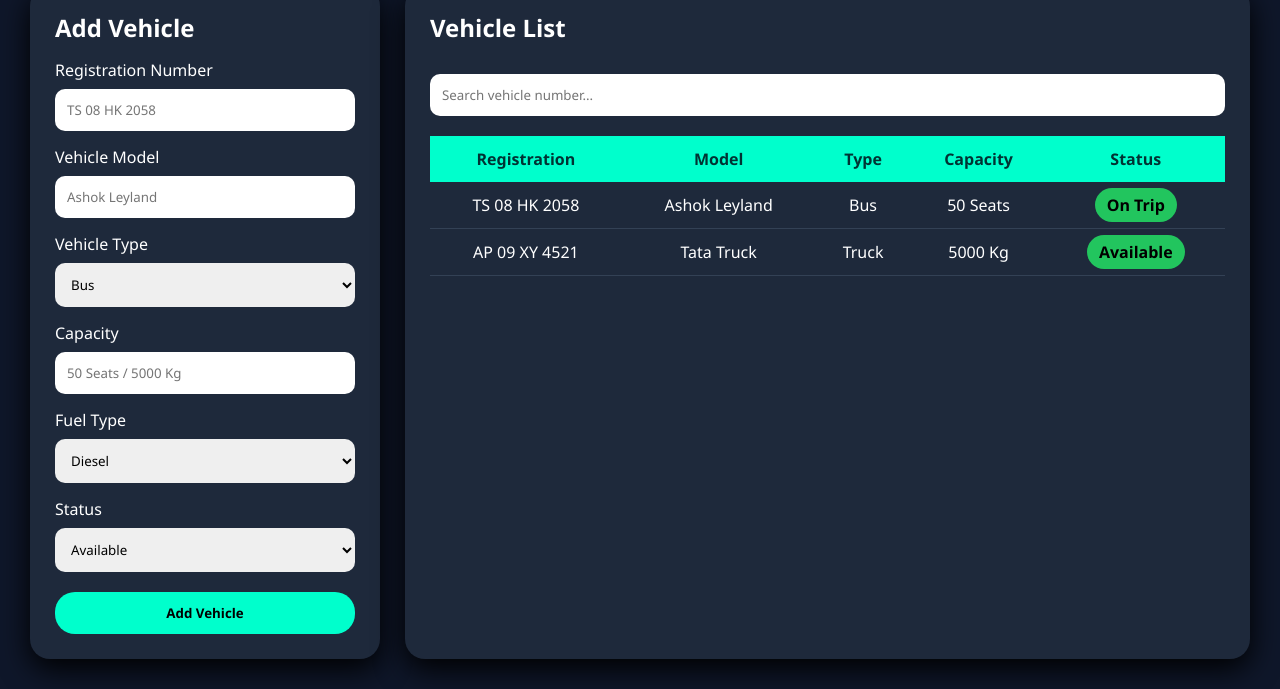
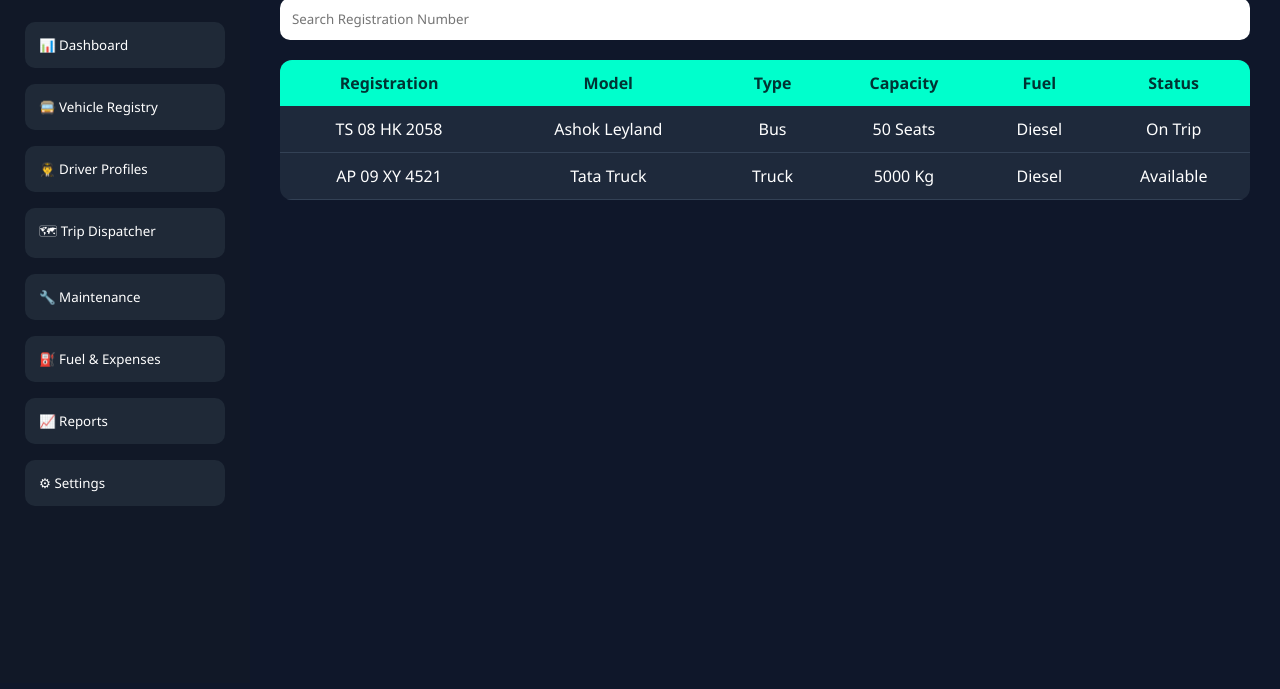
Before and after one commit to brithvik8/Odoo-hackathon-2026, a plain HTML site: page vehicle_reg.html in a window 1280 px wide. Shown: the part 117-806 px from the top of the page. Drawn offline with Linux system fonts and the light colour scheme.

Commit message:
Refactor vehicle registration HTML structure and styles

```diff
--- a/vehicle_reg.html
+++ b/vehicle_reg.html
@@ -1,636 +1,69 @@
 <!DOCTYPE html>
 <html>
-
 <head>
-
+<meta charset="UTF-8">
 <title>TransitOps Vehicle Registry</title>
-
-
 <style>
-
-
-*{
-
-margin:0;
-padding:0;
-box-sizing:border-box;
-font-family:'Segoe UI',sans-serif;
-
+*{margin:0;padding:0;box-sizing:border-box;font-family:'Segoe UI',sans-serif}
+body{background:#0f172a;color:#fff}
+.sidebar{position:fixed;width:250px;height:100vh;background:#111827;padding:25px}
+.logo{text-align:center;margin-bottom:30px}.logo h2{color:#00ffcc}
+.menu button{width:100%;padding:14px;margin:8px 0;background:#1f2937;color:#fff;border:none;border-radius:10px;text-align:left;cursor:pointer}
+.menu button:hover,.active{background:#00ffcc;color:#003333}
+.main{margin-left:250px;padding:30px}
+.header{display:flex;justify-content:space-between;align-items:center}
+.add{background:#00ffcc;color:#003333;border:none;padding:12px 20px;border-radius:20px;cursor:pointer}
+input{width:100%;padding:12px;margin:20px 0;border:none;border-radius:10px}
+table{width:100%;border-collapse:collapse;background:#1e293b;border-radius:12px;overflow:hidden}
+th{background:#00ffcc;color:#003333;padding:12px}
+td{padding:12px;border-bottom:1px solid #334155;text-align:center}
+</style>
+</head>
+<body>
+<div class="sidebar">
+<div class="logo"><h1>🚍</h1><h2>TransitOps</h2></div>
+<div class="menu">
+<button onclick="location.href='dashboard.html'">📊 Dashboard</button>
+<button class="active">🚍 Vehicle Registry</button>
+<button onclick="location.href='driverprofile.html'">👨‍✈️ Driver Profiles</button>
+<button onclick="location.href='trip dispatcher.html'">🗺 Trip Dispatcher</button>
+<button onclick="location.href='maintenance.html'">🔧 Maintenance</button>
+<button onclick="location.href='fuel expenses.html'">⛽ Fuel & Expenses</button>
+<button onclick="location.href='reports.html'">📈 Reports</button>
+<button onclick="location.href='settings.html'">⚙ Settings</button>
+</div></div>
+<div class="main">
+<div class="header"><div><h1>Vehicle Registry</h1><p>Manage Fleet Vehicles</p></div><button class="add" onclick="addVehicle()">+ Add Vehicle</button></div>
+<input id="search" onkeyup="searchVehicle()" placeholder="Search Registration Number">
+<table>
+<thead><tr><th>Registration</th><th>Model</th><th>Type</th><th>Capacity</th><th>Fuel</th><th>Status</th></tr></thead>
+<tbody id="vehicleTable"></tbody>
+</table>
+</div>
+<script>
+let vehicles=[
+{reg:"TS 08 HK 2058",model:"Ashok Leyland",type:"Bus",capacity:"50 Seats",fuel:"Diesel",status:"On Trip"},
+{reg:"AP 09 XY 4521",model:"Tata Truck",type:"Truck",capacity:"5000 Kg",fuel:"Diesel",status:"Available"}
+];
+function display(data=vehicles){
+document.getElementById("vehicleTable").innerHTML=data.map(v=>`<tr><td>${v.reg}</td><td>${v.model}</td><td>${v.type}</td><td>${v.capacity}</td><td>${v.fuel}</td><td>${v.status}</td></tr>`).join("");
 }
-
-
-
-body{
-
-background:#0f172a;
-
-color:white;
-
-padding:30px;
-
+display();
+function addVehicle(){
+let reg=prompt("Registration Number");
+if(!reg)return;
+let model=prompt("Model");
+let type=prompt("Type");
+let cap=prompt("Capacity");
+let fuel=prompt("Fuel");
+let status=prompt("Status");
+vehicles.push({reg:reg,model:model,type:type,capacity:cap,fuel:fuel,status:status});
+display();
 }
-
-
-
-
-.header{
-
-display:flex;
-
-justify-content:space-between;
-
-align-items:center;
-
+function searchVehicle(){
+let s=document.getElementById("search").value.toLowerCase();
+display(vehicles.filter(v=>v.reg.toLowerCase().includes(s)));
 }
-
-
-
-.header h1{
-
-color:#00ffcc;
-
-}
-
-
-
-
-.container{
-
-margin-top:30px;
-
-display:grid;
-
-grid-template-columns:350px 1fr;
-
-gap:25px;
-
-}
-
-
-
-
-.card{
-
-background:#1e293b;
-
-padding:25px;
-
-border-radius:20px;
-
-box-shadow:0 10px 30px black;
-
-}
-
-
-
-
-label{
-
-display:block;
-
-margin-top:15px;
-
-}
-
-
-
-input,select{
-
-width:100%;
-
-padding:12px;
-
-margin-top:8px;
-
-border-radius:10px;
-
-border:none;
-
-}
-
-
-
-
-button{
-
-
-margin-top:20px;
-
-padding:12px;
-
-width:100%;
-
-border:none;
-
-border-radius:20px;
-
-background:#00ffcc;
-
-font-weight:bold;
-
-cursor:pointer;
-
-
-}
-
-
-
-
-.search{
-
-margin-bottom:20px;
-
-}
-
-
-
-
-table{
-
-width:100%;
-
-border-collapse:collapse;
-
-}
-
-
-
-th{
-
-background:#00ffcc;
-
-color:#003333;
-
-padding:12px;
-
-}
-
-
-
-td{
-
-padding:12px;
-
-border-bottom:1px solid #334155;
-
-text-align:center;
-
-}
-
-
-
-.status{
-
-padding:6px 12px;
-
-border-radius:20px;
-
-background:#22c55e;
-
-color:black;
-
-font-weight:bold;
-
-}
-
-
-</style>
-
-
-</head>
-
-
-
-
-<body>
-
-
-
-<div class="header">
-
-<h1>
-🚍 Vehicle Registry
-</h1>
-
-
-<p>
-TransitOps Fleet Management
-</p>
-
-
-</div>
-
-
-
-
-
-<div class="container">
-
-
-
-<!-- Add Vehicle -->
-
-<div class="card">
-
-
-<h2>
-Add Vehicle
-</h2>
-
-
-
-<label>
-Registration Number
-</label>
-
-<input id="reg"
-placeholder="TS 08 HK 2058">
-
-
-
-<label>
-Vehicle Model
-</label>
-
-<input id="model"
-placeholder="Ashok Leyland">
-
-
-
-<label>
-Vehicle Type
-</label>
-
-
-<select id="type">
-
-<option>
-Bus
-</option>
-
-<option>
-Truck
-</option>
-
-<option>
-Van
-</option>
-
-</select>
-
-
-
-
-<label>
-Capacity
-</label>
-
-<input id="capacity"
-placeholder="50 Seats / 5000 Kg">
-
-
-
-
-
-<label>
-Fuel Type
-</label>
-
-
-<select id="fuel">
-
-<option>
-Diesel
-</option>
-
-<option>
-Electric
-</option>
-
-<option>
-CNG
-</option>
-
-</select>
-
-
-
-
-
-<label>
-Status
-</label>
-
-
-<select id="status">
-
-
-<option>
-Available
-</option>
-
-
-<option>
-On Trip
-</option>
-
-
-<option>
-In Shop
-</option>
-
-
-<option>
-Retired
-</option>
-
-
-</select>
-
-
-
-
-
-<button onclick="addVehicle()">
-
-Add Vehicle
-
-</button>
-
-
-</div>
-
-
-
-
-
-
-
-<!-- Vehicle List -->
-
-
-<div class="card">
-
-
-<h2>
-Vehicle List
-</h2>
-
-
-
-<br>
-
-
-<input class="search"
-id="search"
-placeholder="Search vehicle number..."
-onkeyup="searchVehicle()">
-
-
-
-
-
-<table>
-
-
-<thead>
-
-<tr>
-
-<th>
-Registration
-</th>
-
-
-<th>
-Model
-</th>
-
-
-<th>
-Type
-</th>
-
-
-<th>
-Capacity
-</th>
-
-
-<th>
-Status
-</th>
-
-
-</tr>
-
-
-</thead>
-
-
-<tbody id="vehicleTable">
-
-
-</tbody>
-
-
-</table>
-
-
-
-</div>
-
-
-
-
-</div>
-
-
-
-
-
-
-
-<script>
-
-
-
-let vehicles=[
-
-
-{
-
-reg:"TS 08 HK 2058",
-
-model:"Ashok Leyland",
-
-type:"Bus",
-
-capacity:"50 Seats",
-
-status:"On Trip"
-
-},
-
-
-{
-
-reg:"AP 09 XY 4521",
-
-model:"Tata Truck",
-
-type:"Truck",
-
-capacity:"5000 Kg",
-
-status:"Available"
-
-}
-
-
-];
-
-
-
-
-
-function displayVehicles(data=vehicles){
-
-
-let table="";
-
-
-data.forEach(v=>{
-
-
-table+=`
-
-<tr>
-
-<td>${v.reg}</td>
-
-<td>${v.model}</td>
-
-<td>${v.type}</td>
-
-<td>${v.capacity}</td>
-
-<td>
-
-<span class="status">
-
-${v.status}
-
-</span>
-
-</td>
-
-
-</tr>
-
-`;
-
-
-
-});
-
-
-
-document.getElementById("vehicleTable")
-.innerHTML=table;
-
-
-}
-
-
-
-displayVehicles();
-
-
-
-
-
-
-
-function addVehicle(){
-
-
-
-let vehicle={
-
-
-reg:reg.value,
-
-model:model.value,
-
-type:type.value,
-
-capacity:capacity.value,
-
-status:status.value
-
-
-};
-
-
-
-
-vehicles.push(vehicle);
-
-
-
-displayVehicles();
-
-
-
-alert(
-"Vehicle Added Successfully"
-);
-
-
-
-}
-
-
-
-
-
-
-
-
-function searchVehicle(){
-
-
-
-let value=
-search.value.toLowerCase();
-
-
-
-let result=
-vehicles.filter(v=>
-
-v.reg.toLowerCase()
-.includes(value)
-
-);
-
-
-
-displayVehicles(result);
-
-
-
-}
-
-
-
-
 </script>
-
-
-
 </body>
-
-
 </html>
```
